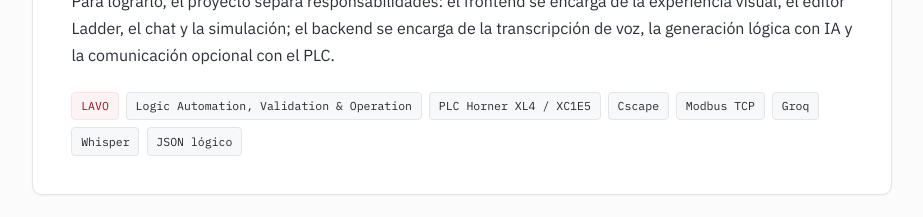
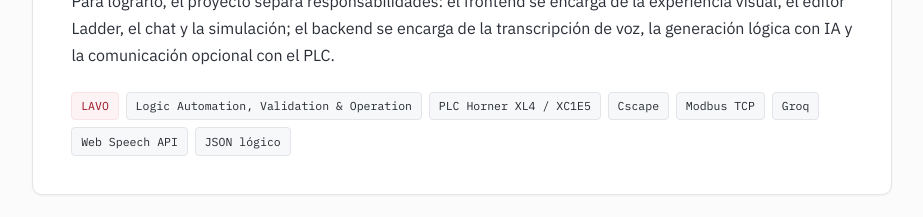
Before and after one commit to LuisCortesMunoz/Documentacion_Proyecto_Terminal, a plain HTML site: page index.html in a window 1280 px wide. Shown: the part 1360-1577 px from the top of the page, without its empty margins (322-1245 px from the left). Drawn offline with nearby package versions, Linux system fonts and the light colour scheme.

Commit message:
Cambia la etiqueta Whisper por Web Speech API en el Resumen
Co-Authored-By: Claude Opus 5.5 <noreply@anthropic.com>

```diff
--- a/index.html
+++ b/index.html
@@ -252,7 +252,7 @@
             <span class="tag">Cscape</span>
             <span class="tag">Modbus TCP</span>
             <span class="tag">Groq</span>
-            <span class="tag">Whisper</span>
+            <span class="tag">Web Speech API</span>
             <span class="tag">JSON lógico</span>
           </div>
         </section>
```
